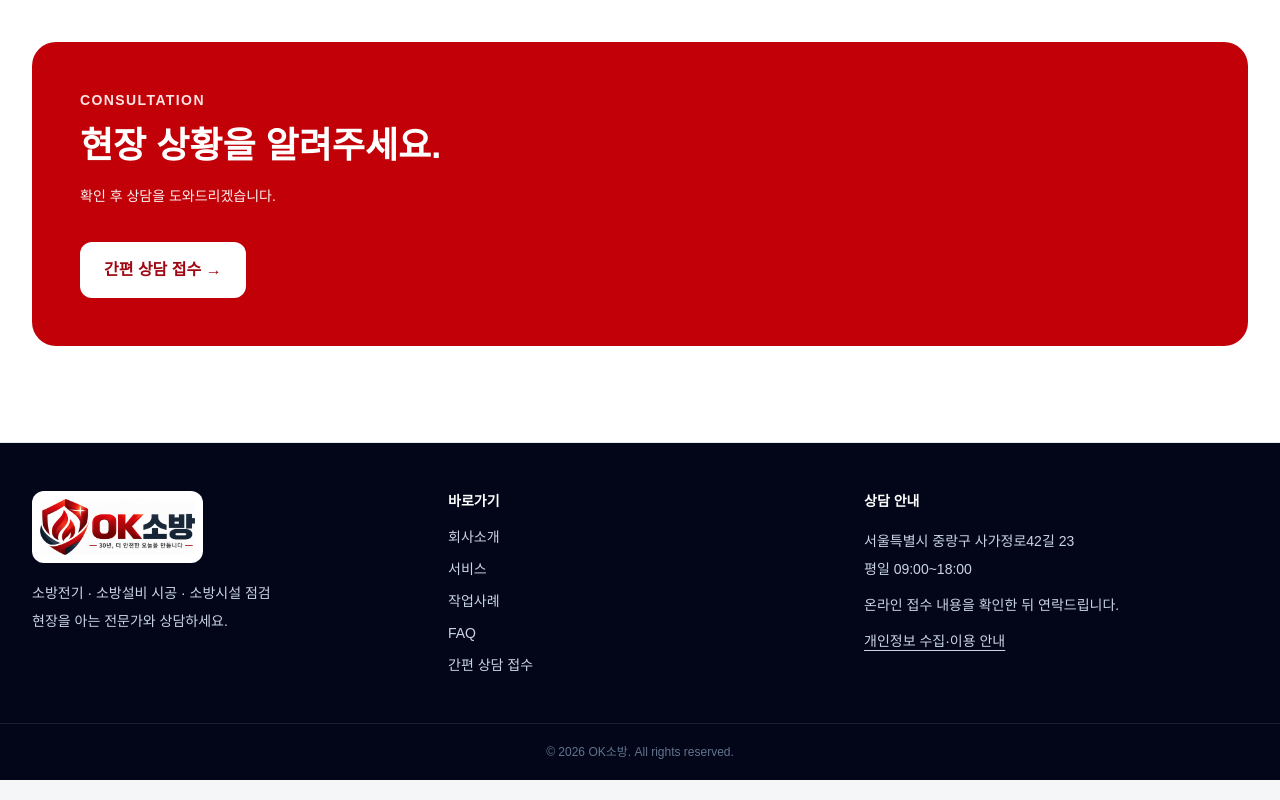
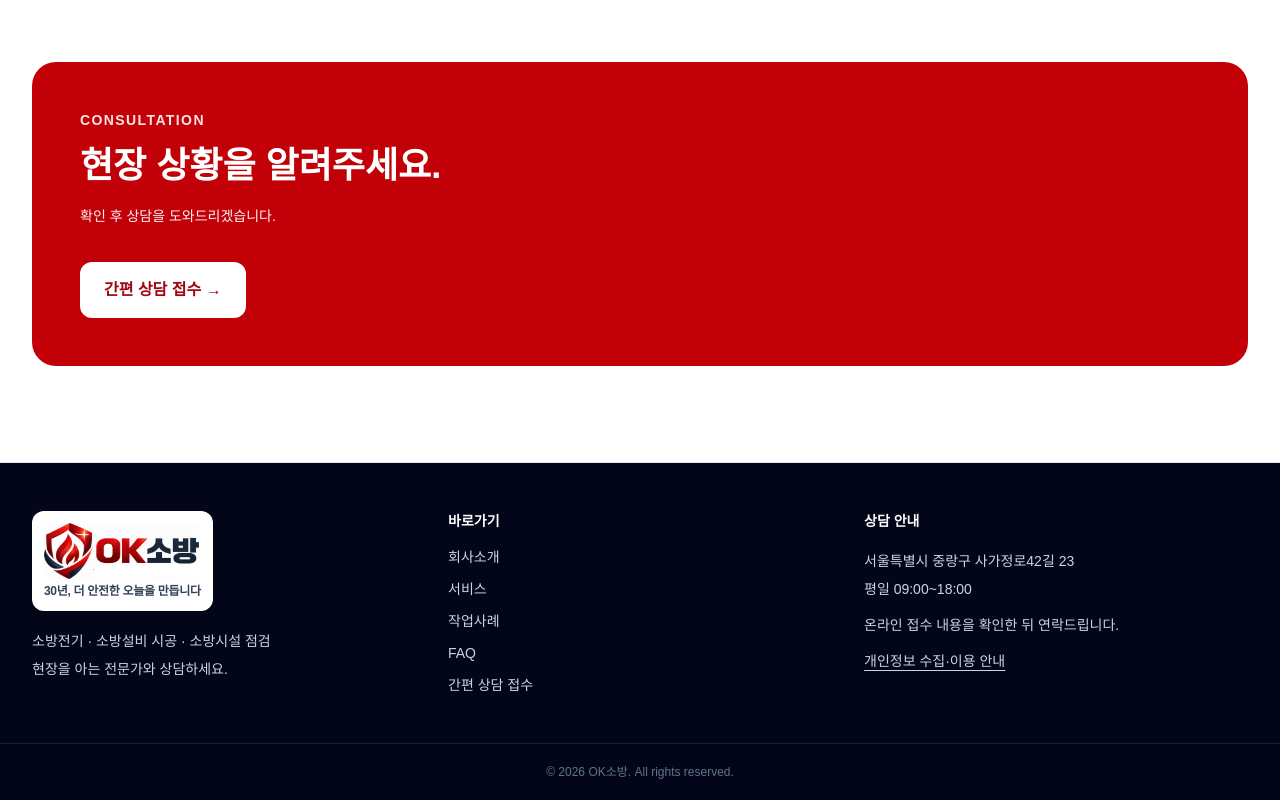
Before and after one commit to yamuuuuu/ok-fire-website, a Next.js app: page / in a window 1280 px wide. Shown: the part 3016-3816 px from the top of the page. Built offline with nearby package versions, Linux system fonts and the light colour scheme; no server answers.

Commit message:
Improve logo visibility across public pages

```diff
--- a/src/app/(public)/contact/page.tsx
+++ b/src/app/(public)/contact/page.tsx
@@ -2,12 +2,13 @@ import type { Metadata } from 'next';
 import Link from 'next/link';
 import { getPrivacyNotice } from '@/lib/privacy';
 import { ContactForm } from '@/components/contact/contact-form';
+import { BrandLogo } from '@/components/public/brand-logo';
 export const metadata: Metadata = { title: '간편 상담 접수', description: '현장 상황을 알려주세요. OK소방이 확인 후 상담을 도와드립니다.', alternates: { canonical: '/contact' } };
 export const dynamic = 'force-dynamic';
 export default function ContactPage() {
   const notice = getPrivacyNotice();
   return <div className="min-h-dvh bg-slate-50">
-    <header className="border-b border-slate-200 bg-white"><div className="mx-auto flex max-w-5xl items-center justify-between px-5 py-4"><Link href="/" className="py-2 text-xl font-black">OK<span className="text-red-700">소방</span></Link><span className="text-xs font-medium text-slate-500">30년 현장 경험</span></div></header>
+    <header className="border-b border-slate-200 bg-white"><div className="mx-auto flex max-w-5xl items-center justify-between px-5 py-3"><Link href="/" aria-label="OK소방 홈"><BrandLogo priority/></Link><span className="rounded-full bg-slate-100 px-3 py-2 text-xs font-bold text-slate-600">상담 접수</span></div></header>
     <main className="mx-auto max-w-2xl px-5 pt-9 pb-32 sm:pt-12">
       <p className="text-xs font-bold tracking-widest text-red-700">현장을 아는 전문가에게</p>
       <h1 className="mt-3 text-3xl font-extrabold tracking-tight sm:text-4xl">간편 상담 접수</h1>
--- /dev/null
+++ b/src/components/public/brand-logo.tsx
@@ -0,0 +1,20 @@
+import Image from 'next/image';
+
+export function BrandLogo({ priority = false, large = false }: { priority?: boolean; large?: boolean }) {
+  return <span className="inline-flex flex-col items-start">
+    <span className={`relative block overflow-hidden ${large ? 'h-14 w-[155px]' : 'h-11 w-[122px] sm:h-12 sm:w-[133px]'}`}>
+      <Image
+        src="/okfire-logo.png"
+        alt="OK소방"
+        width={large ? 190 : 170}
+        height={large ? 69 : 61}
+        priority={priority}
+        className="h-full w-full"
+      />
+      <span aria-hidden="true" className="absolute right-0 bottom-[4%] h-[21%] w-[68%] bg-white"/>
+    </span>
+    <span className={`mt-1 font-extrabold tracking-tight text-slate-700 ${large ? 'text-xs' : 'text-[11px] sm:text-xs'}`}>
+      30년, 더 안전한 오늘을 만듭니다
+    </span>
+  </span>;
+}
--- a/src/components/public/public-site.tsx
+++ b/src/components/public/public-site.tsx
@@ -1,10 +1,55 @@
 'use client';
 import Link from 'next/link';
-import Image from 'next/image';
 import { useState } from 'react';
 import { PageViewTracker } from './analytics';
-const links = [{ href: '/about', label: '회사소개' }, { href: '/services', label: '서비스' }, { href: '/works', label: '작업사례' }, { href: '/faq', label: 'FAQ' }];
-export function PublicHeader() { const [open, setOpen] = useState(false); return <header className="sticky top-0 z-40 border-b border-slate-200/80 bg-white/95 backdrop-blur"><div className="mx-auto flex max-w-7xl items-center justify-between px-5 py-3 lg:px-8"><Link href="/" aria-label="OK소방 홈"><Image src="/okfire-logo.png" alt="OK소방" width={170} height={61} priority className="h-12 w-auto"/></Link><nav className="hidden items-center gap-7 text-sm font-bold text-slate-700 md:flex">{links.map(link => <Link key={link.href} href={link.href} className="hover:text-red-700">{link.label}</Link>)}<Link href="/contact" className="rounded-xl bg-red-700 px-4 py-3 text-white">간편 상담 접수</Link></nav><button type="button" onClick={() => setOpen(!open)} aria-expanded={open} aria-controls="public-menu" className="min-h-11 min-w-11 rounded-lg border border-slate-300 text-lg font-bold md:hidden">{open ? '×' : '☰'}<span className="sr-only">메뉴</span></button></div>{open && <nav id="public-menu" className="border-t border-slate-200 bg-white px-5 py-3 md:hidden">{links.map(link => <Link onClick={() => setOpen(false)} key={link.href} href={link.href} className="block min-h-12 py-3 font-bold">{link.label}</Link>)}<Link onClick={() => setOpen(false)} href="/contact" className="mb-2 mt-1 flex min-h-12 items-center justify-center rounded-xl bg-red-700 font-bold text-white">간편 상담 접수</Link></nav>}</header>; }
-export function PublicFooter() { return <footer className="border-t border-slate-200 bg-slate-950 text-slate-300"><div className="mx-auto grid max-w-7xl gap-8 px-5 py-12 sm:grid-cols-2 lg:grid-cols-3 lg:px-8"><div><div className="inline-flex rounded-xl bg-white p-2"><Image src="/okfire-logo.png" alt="OK소방" width={190} height={69} className="h-14 w-auto"/></div><p className="mt-4 text-sm leading-7">소방전기 · 소방설비 시공 · 소방시설 점검<br/>현장을 아는 전문가와 상담하세요.</p></div><div><p className="text-sm font-bold text-white">바로가기</p><div className="mt-4 grid gap-3 text-sm">{links.map(link => <Link key={link.href} href={link.href}>{link.label}</Link>)}<Link href="/contact">간편 상담 접수</Link></div></div><div><p className="text-sm font-bold text-white">상담 안내</p><address className="mt-4 text-sm leading-7 not-italic">서울특별시 중랑구 사가정로42길 23<br/>평일 09:00~18:00</address><p className="mt-2 text-sm leading-7">온라인 접수 내용을 확인한 뒤 연락드립니다.</p><Link href="/privacy" className="mt-3 inline-block text-sm underline underline-offset-4">개인정보 수집·이용 안내</Link></div></div><div className="border-t border-white/10 px-5 py-5 text-center text-xs text-slate-500">© {new Date().getFullYear()} OK소방. All rights reserved.</div></footer>; }
-export function MobileContactCta() { return <div className="fixed inset-x-0 bottom-0 z-40 grid grid-cols-2 gap-px border-t border-slate-200 bg-slate-200 pb-[max(0px,env(safe-area-inset-bottom))] md:hidden"><span aria-label="대표 전화번호 준비 중" className="flex min-h-14 items-center justify-center bg-white text-sm font-bold text-slate-400">전화 상담 준비 중</span><Link href="/contact" className="flex min-h-14 items-center justify-center bg-red-700 text-sm font-bold text-white">간편 상담 접수</Link></div>; }
-export function PublicShell({ children }: { children: React.ReactNode }) { return <div className="min-h-dvh bg-white pb-14 md:pb-0"><PageViewTracker/><PublicHeader/>{children}<PublicFooter/><MobileContactCta/></div>; }
+import { BrandLogo } from './brand-logo';
+
+const links = [
+  { href: '/about', label: '회사소개' },
+  { href: '/services', label: '서비스' },
+  { href: '/works', label: '작업사례' },
+  { href: '/faq', label: 'FAQ' },
+];
+
+export function PublicHeader() {
+  const [open, setOpen] = useState(false);
+  return <header className="sticky top-0 z-40 border-b border-slate-200/80 bg-white/95 backdrop-blur">
+    <div className="mx-auto flex max-w-7xl items-center justify-between px-5 py-3 lg:px-8">
+      <Link href="/" aria-label="OK소방 홈"><BrandLogo priority/></Link>
+      <nav className="hidden items-center gap-7 text-sm font-bold text-slate-700 md:flex">
+        {links.map(link => <Link key={link.href} href={link.href} className="hover:text-red-700">{link.label}</Link>)}
+        <Link href="/contact" className="rounded-xl bg-red-700 px-4 py-3 text-white">간편 상담 접수</Link>
+      </nav>
+      <button type="button" onClick={() => setOpen(!open)} aria-expanded={open} aria-controls="public-menu" className="min-h-11 min-w-11 rounded-lg border border-slate-300 text-lg font-bold md:hidden">{open ? '×' : '☰'}<span className="sr-only">메뉴</span></button>
+    </div>
+    {open && <nav id="public-menu" className="border-t border-slate-200 bg-white px-5 py-3 md:hidden">
+      {links.map(link => <Link onClick={() => setOpen(false)} key={link.href} href={link.href} className="block min-h-12 py-3 font-bold">{link.label}</Link>)}
+      <Link onClick={() => setOpen(false)} href="/contact" className="mb-2 mt-1 flex min-h-12 items-center justify-center rounded-xl bg-red-700 font-bold text-white">간편 상담 접수</Link>
+    </nav>}
+  </header>;
+}
+
+export function PublicFooter() {
+  return <footer className="border-t border-slate-200 bg-slate-950 text-slate-300">
+    <div className="mx-auto grid max-w-7xl gap-8 px-5 py-12 sm:grid-cols-2 lg:grid-cols-3 lg:px-8">
+      <div>
+        <div className="inline-flex rounded-xl bg-white p-3"><BrandLogo large/></div>
+        <p className="mt-4 text-sm leading-7">소방전기 · 소방설비 시공 · 소방시설 점검<br/>현장을 아는 전문가와 상담하세요.</p>
+      </div>
+      <div><p className="text-sm font-bold text-white">바로가기</p><div className="mt-4 grid gap-3 text-sm">{links.map(link => <Link key={link.href} href={link.href}>{link.label}</Link>)}<Link href="/contact">간편 상담 접수</Link></div></div>
+      <div><p className="text-sm font-bold text-white">상담 안내</p><address className="mt-4 text-sm leading-7 not-italic">서울특별시 중랑구 사가정로42길 23<br/>평일 09:00~18:00</address><p className="mt-2 text-sm leading-7">온라인 접수 내용을 확인한 뒤 연락드립니다.</p><Link href="/privacy" className="mt-3 inline-block text-sm underline underline-offset-4">개인정보 수집·이용 안내</Link></div>
+    </div>
+    <div className="border-t border-white/10 px-5 py-5 text-center text-xs text-slate-500">© {new Date().getFullYear()} OK소방. All rights reserved.</div>
+  </footer>;
+}
+
+export function MobileContactCta() {
+  return <div className="fixed inset-x-0 bottom-0 z-40 grid grid-cols-2 gap-px border-t border-slate-200 bg-slate-200 pb-[max(0px,env(safe-area-inset-bottom))] md:hidden">
+    <span aria-label="대표 전화번호 준비 중" className="flex min-h-14 items-center justify-center bg-white text-sm font-bold text-slate-400">전화 상담 준비 중</span>
+    <Link href="/contact" className="flex min-h-14 items-center justify-center bg-red-700 text-sm font-bold text-white">간편 상담 접수</Link>
+  </div>;
+}
+
+export function PublicShell({ children }: { children: React.ReactNode }) {
+  return <div className="min-h-dvh bg-white pb-14 md:pb-0"><PageViewTracker/><PublicHeader/>{children}<PublicFooter/><MobileContactCta/></div>;
+}
```
